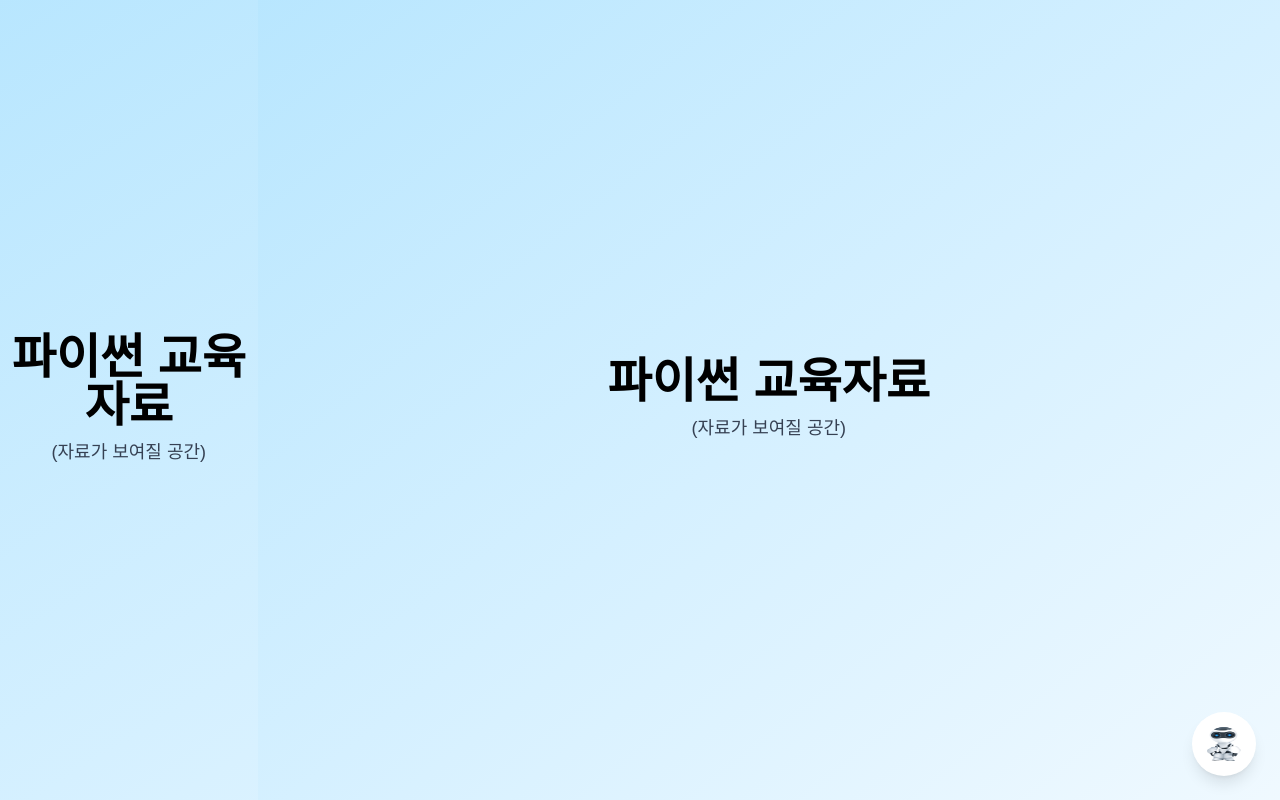
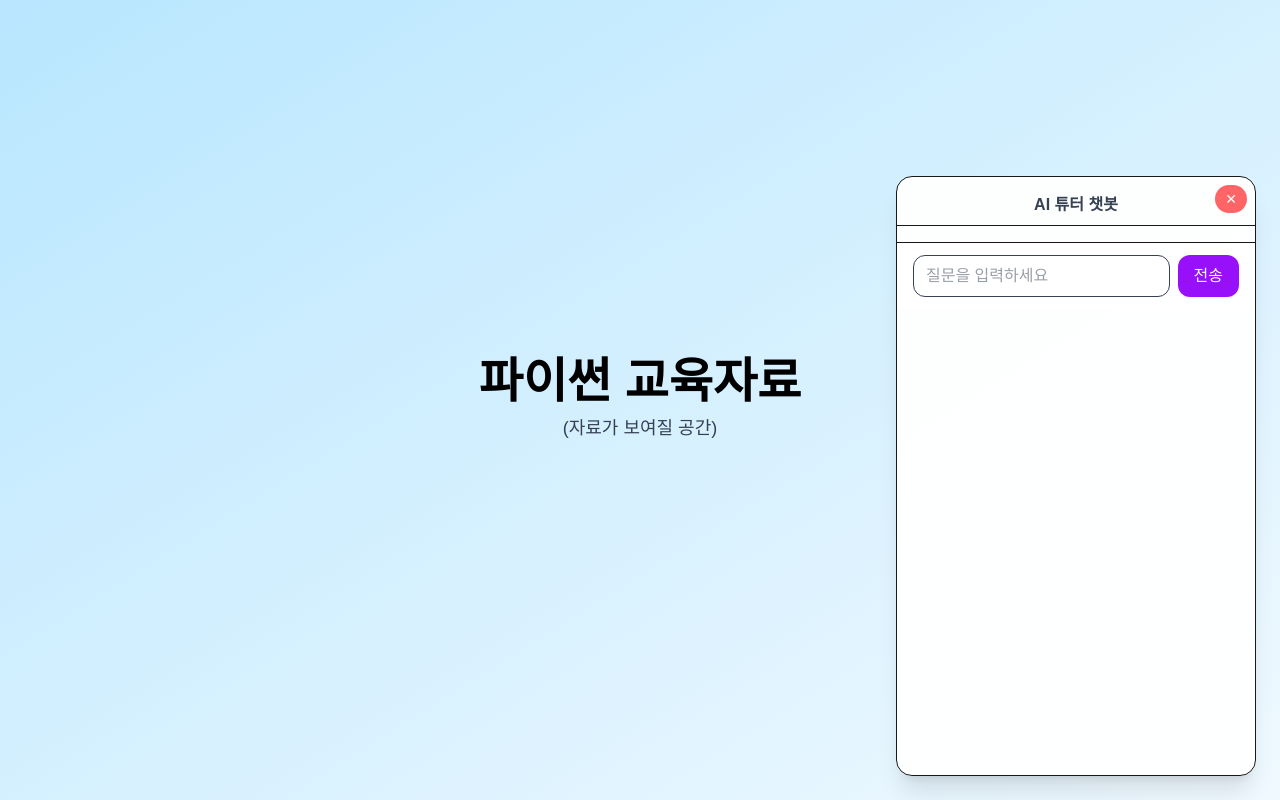
Before and after one commit to kkhan0214/AICO, a Next.js app: page / in a window 1280 px wide. Both pictures are taken after a click on the button 1224 px from the left and 744 px from the top of the page. Built offline with nearby package versions, Linux system fonts and the light colour scheme.

Commit message:
Update ChatbotBox.tsx

```diff
--- a/app/chatbot/ChatbotBox.tsx
+++ b/app/chatbot/ChatbotBox.tsx
@@ -1,49 +1,29 @@
 'use client';
 
-import { useState } from 'react';
 import Chat from '@/components/Chat';
 
-export default function ChatbotPage() {
-  const [open, setOpen] = useState(false);
+type Props = {
+  onClose: () => void;
+};
 
+export default function ChatbotBox({ onClose }: Props) {
   return (
-    <main className="relative w-screen h-screen bg-gradient-to-br from-sky-200 to-sky-50 flex items-center justify-center">
-      {/* 메인 콘텐츠 */}
-      <div className="text-center">
-        <h1 className="text-5xl font-black text-black mb-2">파이썬 교육자료</h1>
-        <p className="text-lg text-gray-700">(자료가 보여질 공간)</p>
-      </div>
-
-      {/* 챗봇 열기 버튼 */}
-      {!open && (
-        <button
-          onClick={() => setOpen(true)}
-          className="fixed bottom-6 right-6 bg-white shadow-lg w-16 h-16 rounded-full flex items-center justify-center hover:scale-105 transition z-50"
-        >
-          <img src="/robot.png" alt="chat" className="w-10 h-10" />
-        </button>
-      )}
-
-      {/* 챗봇 창 */}
-      {open && (
     <div className="fixed bottom-6 right-6 w-[360px] h-[600px] bg-[rgba(255,255,255,0.95)] rounded-2xl border shadow-xl flex flex-col z-[1000]">
       {/* 헤더 */}
       <div className="relative pt-4 px-4 flex-shrink-0 border-b pb-2">
         <p className="text-center text-gray-700 font-semibold">AI 튜터 챗봇</p>
         <button
-              onClick={() => setOpen(false)}
+          onClick={onClose}
           className="absolute top-2 right-2 text-sm bg-red-400 text-white px-2.5 py-1 rounded-full hover:bg-red-500 transition"
         >
           ✕
         </button>
       </div>
 
-          {/* Chat 컴포넌트 */}
+      {/* Chat 내용 */}
       <div className="flex-1 overflow-y-auto">
         <Chat />
       </div>
     </div>
-      )}
-    </main>
   );
 }
```
Lines whose indentation alone changed are shown as unchanged.
